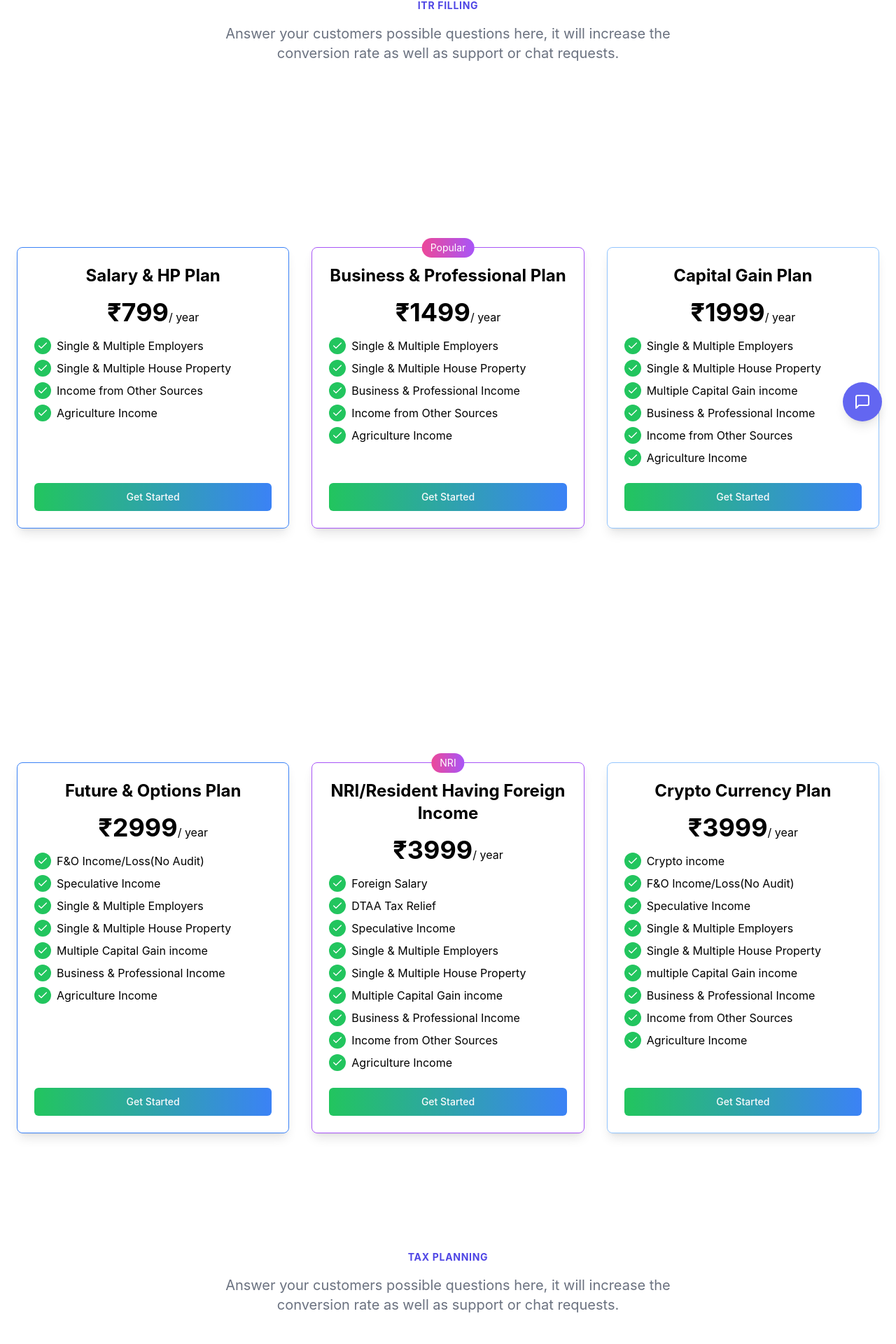
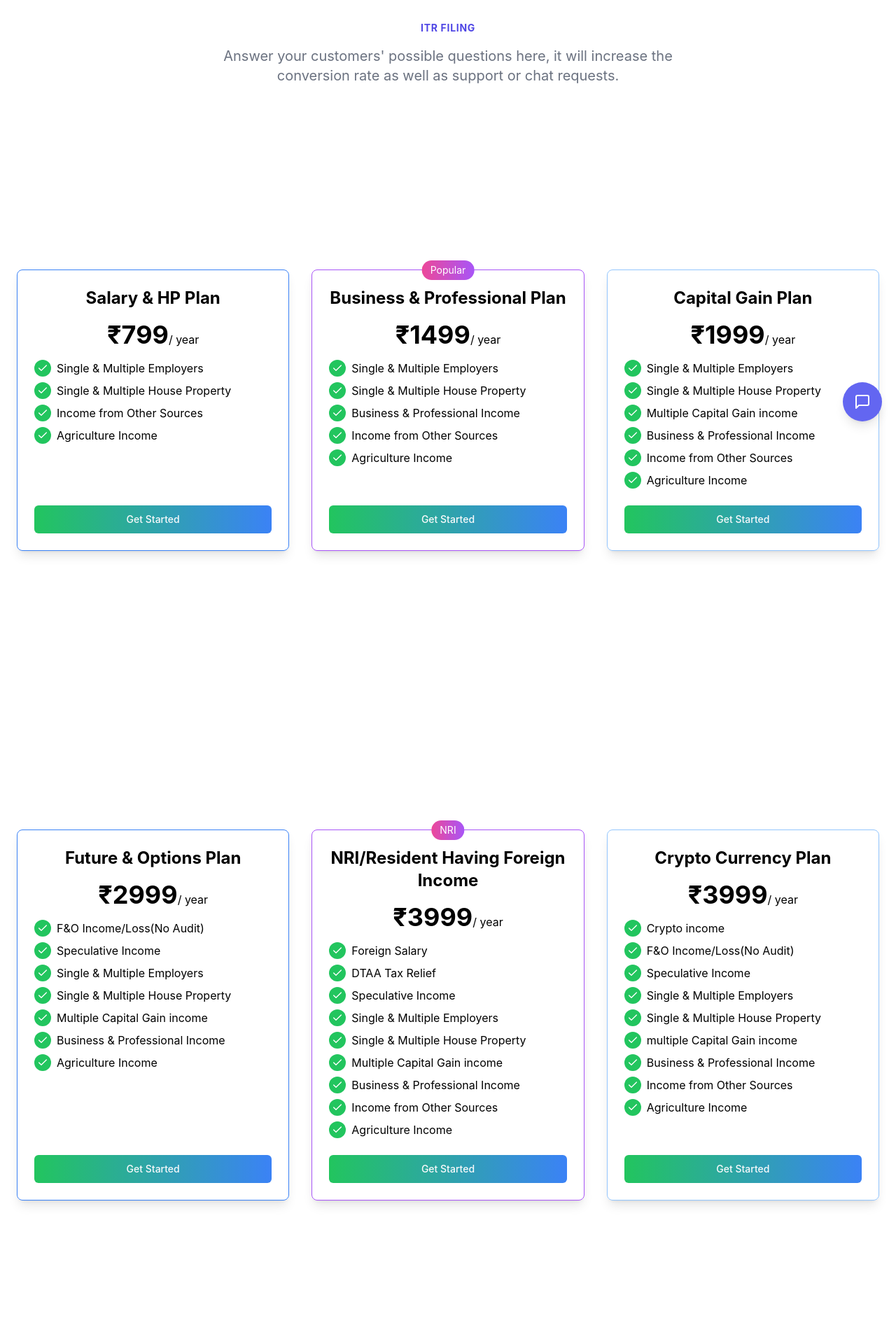
Before and after one commit to Jc-cell-cpu/Testv, a Next.js app: page /Pricing in a window 1280 px wide. Shown: the part 178-2098 px from the top of the page at 70% size. Built offline with nearby package versions, Linux system fonts and the light colour scheme.

Commit message:
Update footer link to direct to Pricing page and upgrade Next.js dependencies to version 14.2.30

```diff
--- a/components/footer.js
+++ b/components/footer.js
@@ -56,7 +56,7 @@ export default function Footer() {
           <div>
             <div className="flex flex-wrap w-full -mt-2 -ml-3 lg:ml-0">
               {navigation.map((item, index) => (
-                <Link key={index} href="/" className="w-full px-4 py-2 text-gray-500 rounded-md dark:text-gray-300 hover:text-indigo-500 focus:text-indigo-500 focus:bg-indigo-100 focus:outline-none dark:focus:bg-trueGray-700">
+                <Link key={index} href="/Pricing" className="w-full px-4 py-2 text-gray-500 rounded-md dark:text-gray-300 hover:text-indigo-500 focus:text-indigo-500 focus:bg-indigo-100 focus:outline-none dark:focus:bg-trueGray-700">
                     {item}
                 </Link>
               ))}
--- a/pages/Pricing.js
+++ b/pages/Pricing.js
@@ -1,7 +1,7 @@
 // pages/Pricing.js
 import Head from "next/head";
+import React, { useEffect } from "react";
 import Navbar from "../components/navbar";
-import React from 'react';
 import Footer from "../components/footer";
 import PopupWidget from "../components/popupWidget";
 import SectionTitle from "../components/sectionTitle";
@@ -9,32 +9,21 @@ import { Pricingcompone } from "@/components/component/pricingcompone";
 import { Pricingcomptwo } from "@/components/component/Pricingcomptwo";
 import { PricingcompBasic } from "@/components/component/PricingcompBasic";
 import { PricingcompGst } from "@/components/component/PricingcompGst";
-import { useState,useEffect, useRef } from 'react';
-import AOS from 'aos';
-import 'aos/dist/aos.css';
+import AOS from "aos";
+import "aos/dist/aos.css";
 
-
-
+// Reusable AOS wrapper with consistent spacing
 const AnimatedSectionAOS = ({ children }) => {
   useEffect(() => {
     AOS.init({
-      duration: 700, // Animation duration
-      once: false, // Animation only once
-      easing: 'ease', // Easing function
+      duration: 700,
+      once: true,
+      easing: "ease",
     });
   }, []);
 
-  return (
-    <div data-aos="fade-up">
-      <div data-aos="fade">
-        {children}
-      </div>
-    </div>
-  );
+  return <div data-aos="fade-up" className="py-8">{children}</div>;
 };
-
-
-
 
 const Pricing = () => {
   return (
@@ -49,66 +38,82 @@ const Pricing = () => {
         <meta name="keywords" content="tax, GST, income tax, tax filing" />
         <meta name="author" content="capitaltaxplus" />
 
+        {/* Facebook Meta Tags */}
+        <meta property="og:url" content="https://capitaltaxplus.com/" />
+        <meta property="og:type" content="website" />
+        <meta property="og:title" content="Capital TaxPlus" />
+        <meta
+          property="og:description"
+          content="Streamline your tax filing process this year with Tax Plus! This user-friendly platform allows you to not only file your income tax return but also manage your Goods and Services Tax (GST) conveniently in one place, saving you time and minimizing the hassle of navigating separate systems."
+        />
+        <meta
+          property="og:image"
+          content="https://opengraph.b-cdn.net/production/documents/1298b67b-2c0f-4d76-9017-05ad308c1634.jpg?token=cu_fM5rDzgZXD0JmdiqiyCbYWwO4fx8LPby9jNpIb54&height=1600&width=1200&expires=33247963234"
+        />
 
-        {/* <!-- Facebook Meta Tags --> */}
-        <meta property="og:url" content="https://capitaltaxplus.com/"/>
-        <meta property="og:type" content="website"/>
-        <meta property="og:title" content="Capital TaxPlus"/>
-        <meta property="og:description" content="Streamline your tax filing process this year with Tax Plus! This user-friendly platform allows you to not only file your income tax return but also manage your Goods and Services Tax (GST) conveniently in one place, saving you time and minimizing the hassle of navigating separate systems."/>
-        <meta property="og:image" content="https://opengraph.b-cdn.net/production/documents/1298b67b-2c0f-4d76-9017-05ad308c1634.jpg?token=cu_fM5rDzgZXD0JmdiqiyCbYWwO4fx8LPby9jNpIb54&height=1600&width=1200&expires=33247963234"/>
-
-        {/* <!-- Twitter Meta Tags --> */}
-        <meta name="twitter:card" content="summary_large_image"/>
-        <meta property="twitter:domain" content="capitaltaxplus.com"/>
-        <meta property="twitter:url" content="https://capitaltaxplus.com/"/>
-        <meta name="twitter:title" content="Capital TaxPlus"/>
-        <meta name="twitter:description" content="Streamline your tax filing process this year with Tax Plus! This user-friendly platform allows you to not only file your income tax return but also manage your Goods and Services Tax (GST) conveniently in one place, saving you time and minimizing the hassle of navigating separate systems."/>
-        <meta name="twitter:image" content="https://opengraph.b-cdn.net/production/documents/1298b67b-2c0f-4d76-9017-05ad308c1634.jpg?token=cu_fM5rDzgZXD0JmdiqiyCbYWwO4fx8LPby9jNpIb54&height=1600&width=1200&expires=33247963234"/>
+        {/* Twitter Meta Tags */}
+        <meta name="twitter:card" content="summary_large_image" />
+        <meta property="twitter:domain" content="capitaltaxplus.com" />
+        <meta property="twitter:url" content="https://capitaltaxplus.com/" />
+        <meta name="twitter:title" content="Capital TaxPlus" />
+        <meta
+          name="twitter:description"
+          content="Streamline your tax filing process this year with Tax Plus! This user-friendly platform allows you to not only file your income tax return but also manage your Goods and Services Tax (GST) conveniently in one place, saving you time and minimizing the hassle of navigating separate systems."
+        />
+        <meta
+          name="twitter:image"
+          content="https://opengraph.b-cdn.net/production/documents/1298b67b-2c0f-4d76-9017-05ad308c1634.jpg?token=cu_fM5rDzgZXD0JmdiqiyCbYWwO4fx8LPby9jNpIb54&height=1600&width=1200&expires=33247963234"
+        />
 
         <link rel="icon" href="favicon.ico" />
       </Head>
+
+      {/* Navbar */}
       <div className="px-9 py-2 flex justify-between items-center">
         <Navbar />
       </div>
+
+      {/* ITR Section */}
       <AnimatedSectionAOS>
-      <SectionTitle pretitle="ITR Filling" class="text-red-500">
-        Answer your customers possible questions here, it will increase the
+        <SectionTitle pretitle="ITR Filing" className="text-red-500 mb-6">
+          Answer your customers' possible questions here, it will increase the
           conversion rate as well as support or chat requests.
         </SectionTitle>
-      </AnimatedSectionAOS>
-      <AnimatedSectionAOS>
         <Pricingcompone />
       </AnimatedSectionAOS>
+
+      {/* Second ITR Plan */}
       <AnimatedSectionAOS>
         <Pricingcomptwo />
       </AnimatedSectionAOS>
+
+      {/* Tax Planning Section */}
       <AnimatedSectionAOS>
-      <SectionTitle pretitle="Tax Planning">
-    Answer your customers possible questions here, it will increase the conversion rate as well as support or chat requests.
+        <SectionTitle pretitle="Tax Planning" className="mb-6">
+          Answer your customers' possible questions here, it will increase the
+          conversion rate as well as support or chat requests.
         </SectionTitle>
-      </AnimatedSectionAOS>
-      <AnimatedSectionAOS>
         <PricingcompBasic />
       </AnimatedSectionAOS>
+
+      {/* GST Planning Section */}
       <AnimatedSectionAOS>
-      <SectionTitle pretitle="GST Planning">
-        Answer your customers possible questions here, it will increase the
+        <SectionTitle pretitle="GST Planning" className="mb-1">
+          Answer your customers' possible questions here, it will increase the
           conversion rate as well as support or chat requests.
         </SectionTitle>
-      </AnimatedSectionAOS>
-      <AnimatedSectionAOS>
         <PricingcompGst />
       </AnimatedSectionAOS>
 
+      {/* Footer */}
       <div className="px-9">
         <Footer />
       </div>
+
+      {/* Chat Widget */}
       <PopupWidget />
-
     </>
-
   );
-
 };
 
 export default Pricing;
```
Also changed, not shown: 1 other file (tests, documents, lock files or other folders). Lines whose indentation alone changed are shown as unchanged.
